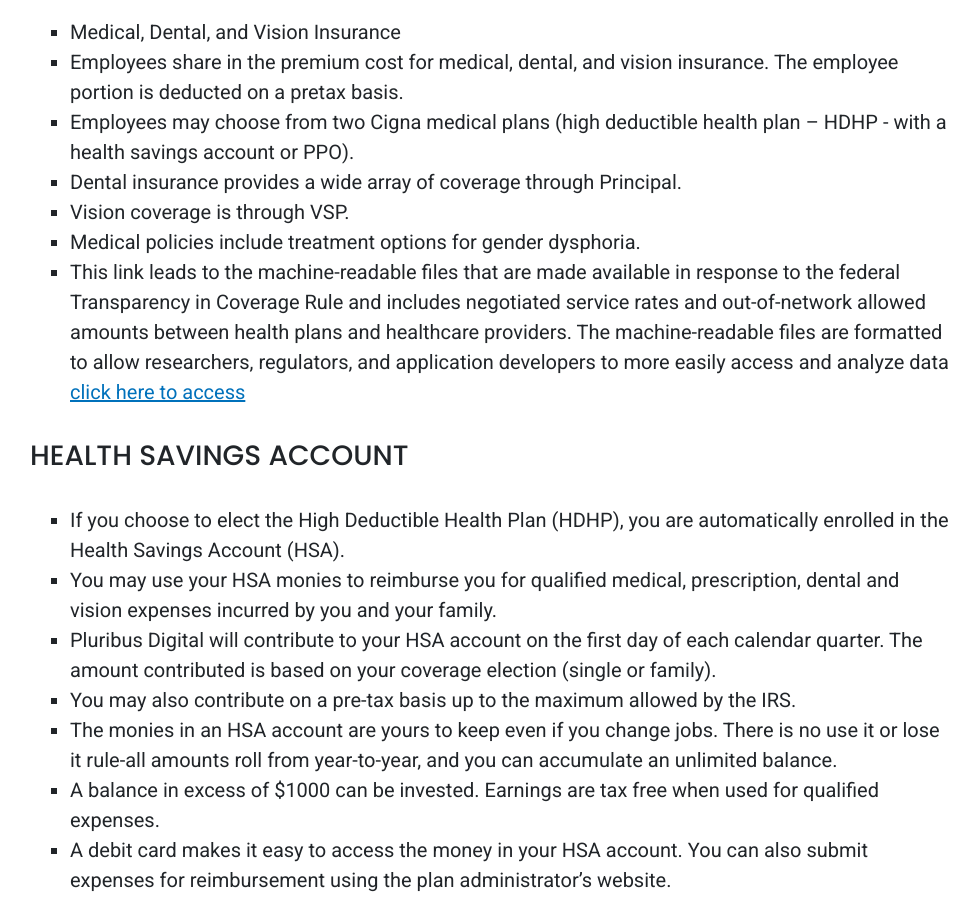
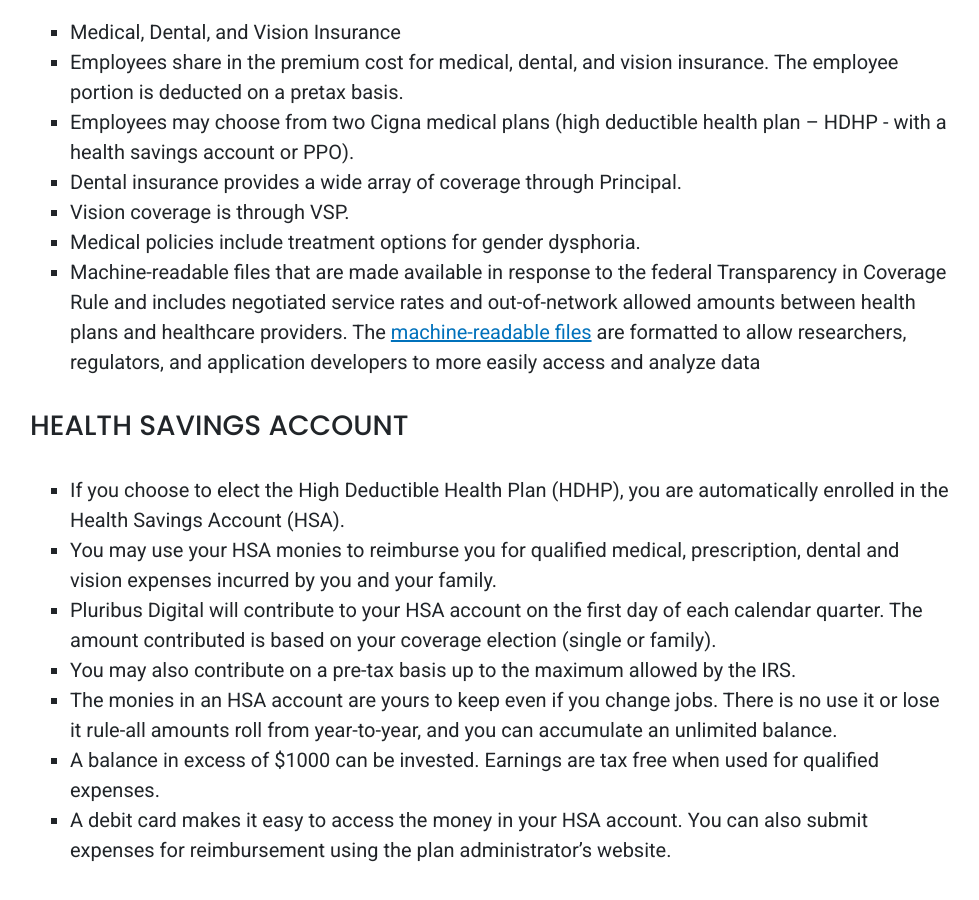
Before and after one commit to PluribusDigital/pluribusdigital-com, a Jekyll site: the page built from content/join/benefits.md, in a window 1280 px wide and 900 px high, scrolled down 441 px. Shown: the whole window, without its empty margins (150-1129 px from the left). Built offline with Jekyll 4.4.1, drawn with Linux system fonts in a browser that asks for light colours.

Commit message:
bene-link-mid
removing "this link" & "click here"

```diff
--- a/content/join/benefits.md
+++ b/content/join/benefits.md
@@ -14,7 +14,7 @@
 * Dental insurance provides a wide array of coverage through Principal.
 * Vision coverage is through VSP.
 * Medical policies include treatment options for gender dysphoria.
-* This link leads to the machine-readable files that are made available in response to the federal Transparency in Coverage Rule and includes negotiated service rates and out-of-network allowed amounts between health plans and healthcare providers. The machine-readable files are formatted to allow researchers, regulators, and application developers to more easily access and analyze data [click here to access](https://www.cigna.com/legal/compliance/machine-readable-files)
+* Machine-readable files that are made available in response to the federal Transparency in Coverage Rule and includes negotiated service rates and out-of-network allowed amounts between health plans and healthcare providers. The [machine-readable files](https://www.cigna.com/legal/compliance/machine-readable-files) are formatted to allow researchers, regulators, and application developers to more easily access and analyze data
 
 ### Health Savings Account
 
```
